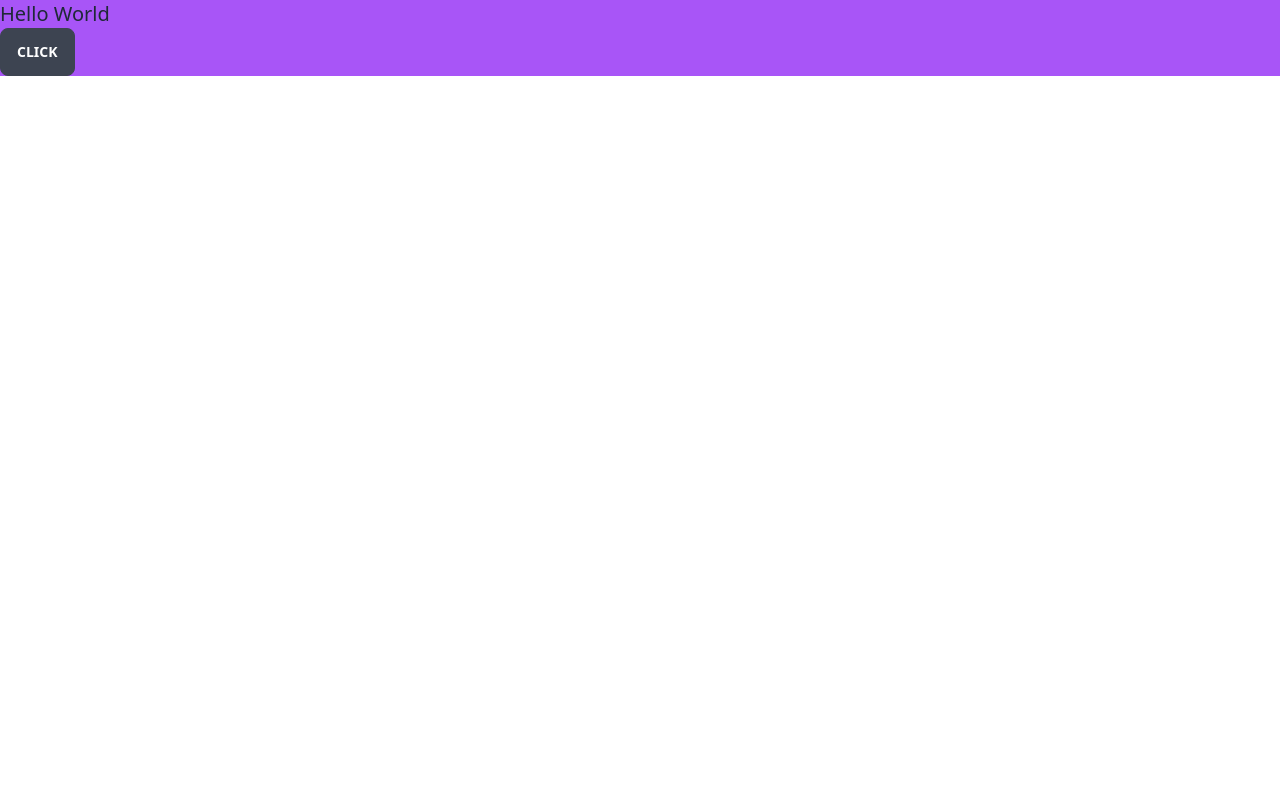
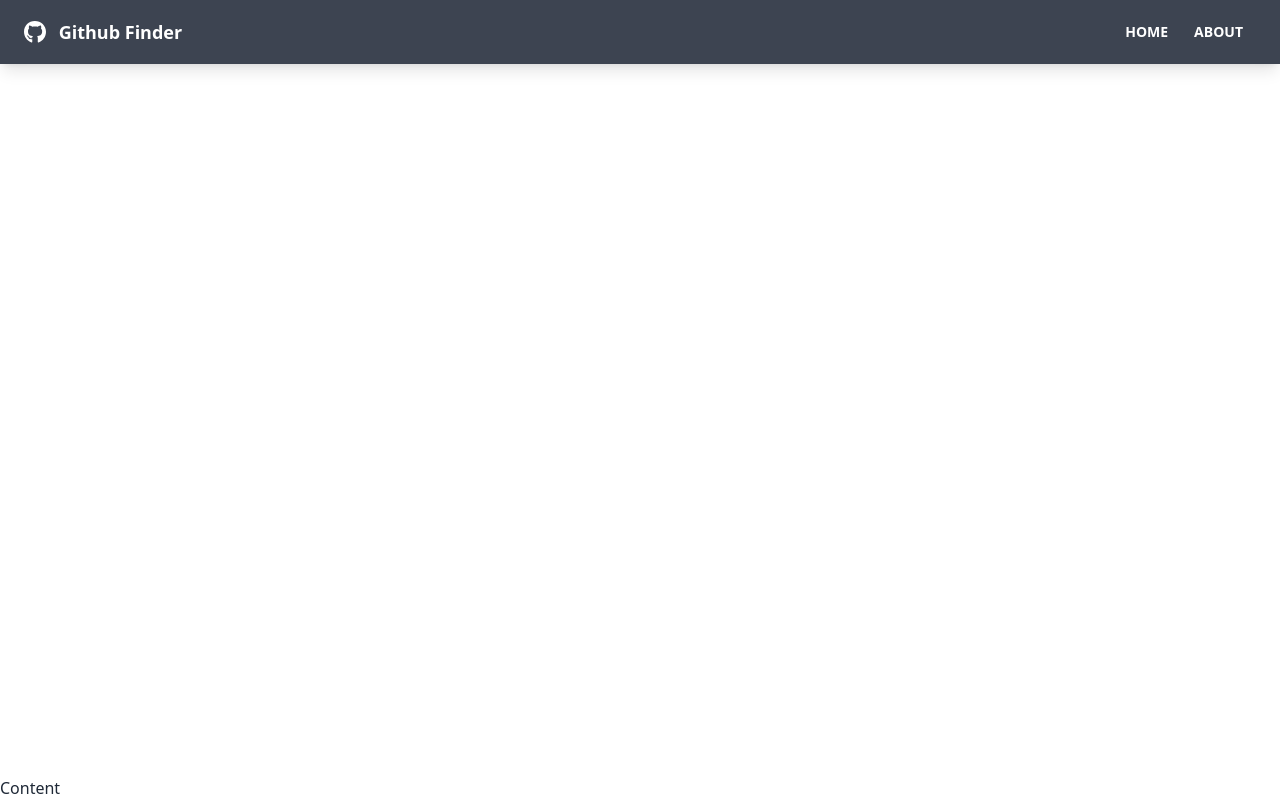
Before and after one commit to patangney/gitfinder, a React (Create React App) app: page / in a window 1280 px wide. Built offline with nearby package versions, Linux system fonts and the light colour scheme.

Commit message:
created navbar

```diff
--- a/src/App.js
+++ b/src/App.js
@@ -1,11 +1,15 @@
+import { BrowserRouter as Router } from 'react-router-dom'
+import Navbar from './components/Navbar'
 
-function App() {
+function App () {
   return (
-    <div className="bg-purple-500">
-      <h1 className="text-xl">Hello World</h1>
-      <button className="btn">Click</button>
-    </div>
-  );
+    <Router>
+      <div className="flex flex-col justify-between h-screen">
+        <Navbar/>
+        <main>Content</main>
+      </div>
+    </Router>
+  )
 }
 
-export default App;
+export default App
--- /dev/null
+++ b/src/components/Navbar.jsx
@@ -0,0 +1,36 @@
+import { FaGithub } from 'react-icons/fa'
+import { Link } from 'react-router-dom'
+import PropTypes from 'prop-types'
+
+function Navbar ({ title }) {
+  return (
+    <nav className='navbar mb-12 shadow-lg bg-neutral text-white'>
+      <div className='container mx-auto'>
+          <div className="flex-none px-2 mx-2">
+              <FaGithub className='inline pr-2 text-3xl'/>
+              <Link to='/' className='text-lg font-bold align-middle'> {title} </Link>
+          </div>
+      </div>
+      <div className="flex-1 px-2 mx-2">
+          <div className="flex justify-end">
+            <Link to='/' className='btn btn-ghost btn-sm' >
+                Home
+            </Link>
+            <Link to='/about' className='btn btn-ghost btn-sm' >
+                About
+            </Link>
+          </div>
+      </div>
+    </nav>
+  )
+}
+
+Navbar.defaultProps = {
+  title: 'Github Finder'
+}
+
+Navbar.propTypes = {
+  title: PropTypes.string
+}
+
+export default Navbar
```
Also changed, not shown: src/components/Footer.jsx (added).
